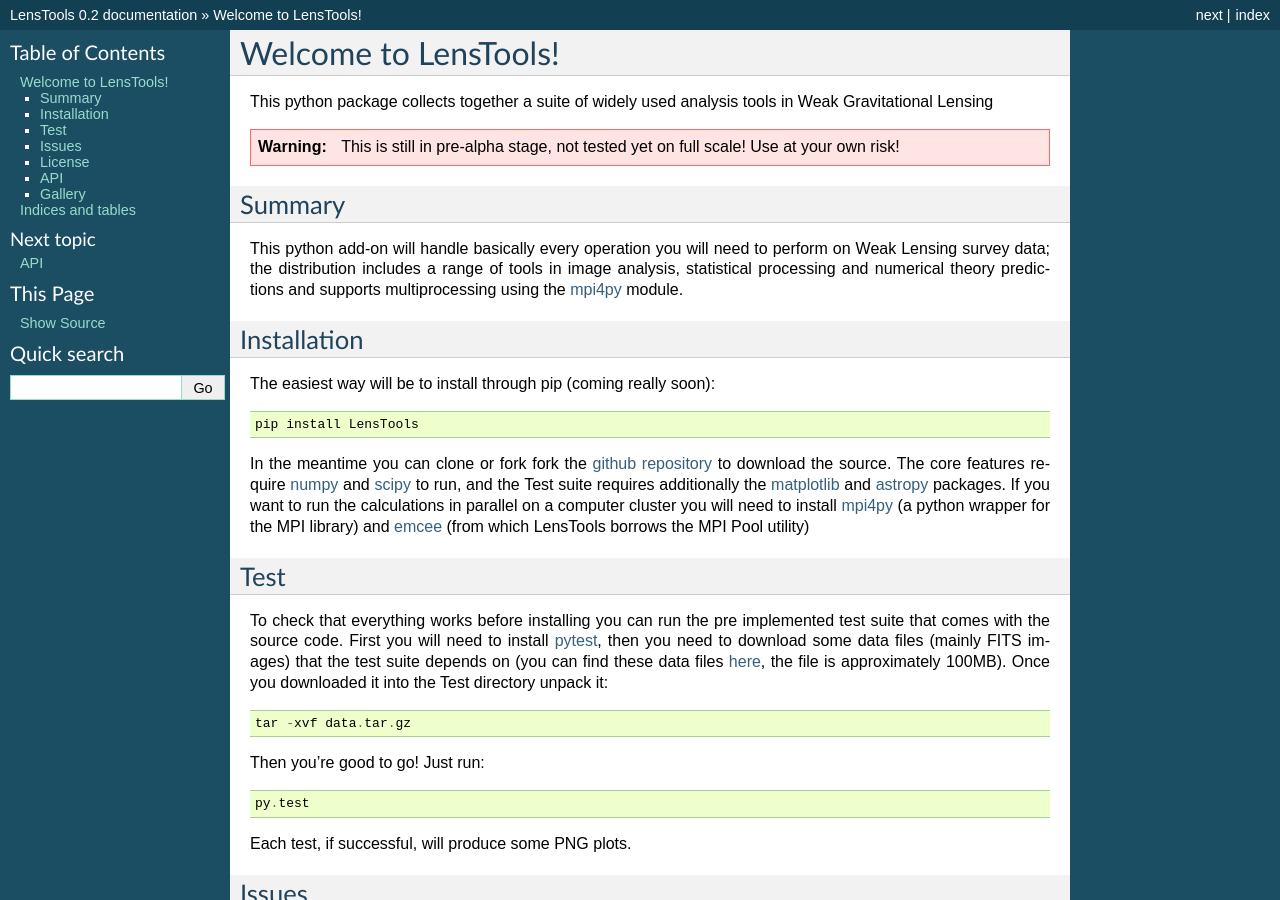
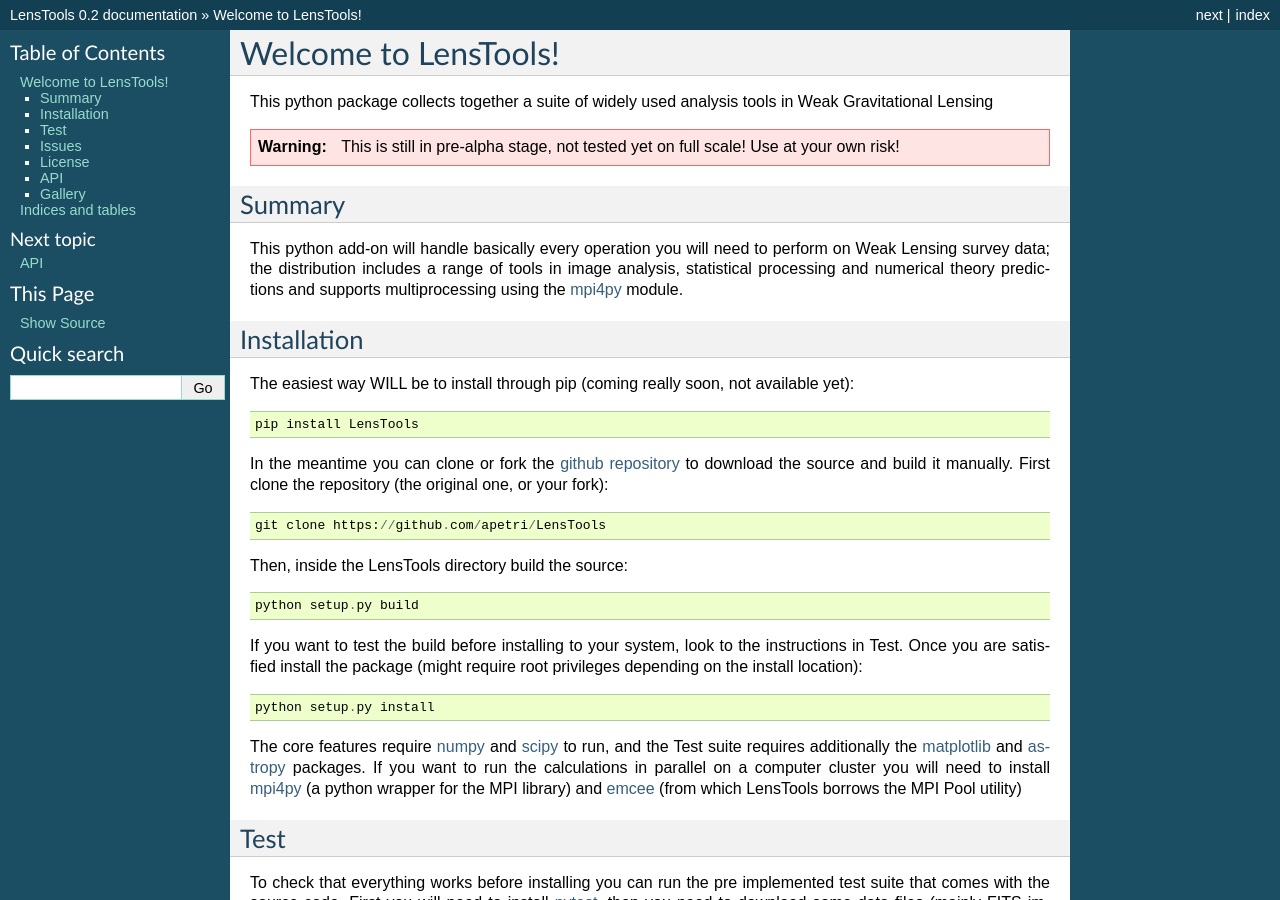
Before and after one commit to apetri/LensTools, a Sphinx documentation site: the page built from docs/source/index.rst, in a window 1280 px wide and 900 px high. Built offline with Sphinx 7.4.7, drawn with Linux system fonts in a browser that asks for light colours.

Commit message:
Update examples

```diff
--- a/docs/source/examples/histograms.rst
+++ b/docs/source/examples/histograms.rst
@@ -154,3 +154,7 @@
 You run this typing::
 
 	python histograms.py -p <path_to_your_simulations> -n <number_of_realizations>
+
+Or, if you have a MPI installation and want to run on multiple processors::
+
+	mpiexec -n <number_of_processors> python histograms.py -p <path_to_your_simulations> -n <number_of_realizations>
--- a/docs/source/index.rst
+++ b/docs/source/index.rst
@@ -20,11 +20,24 @@
 Installation
 ------------
 
-The easiest way will be to install through pip (coming really soon)::
+The easiest way WILL be to install through pip (coming really soon, not available yet)::
 
 	pip install LensTools
 
-In the meantime you can clone or fork fork the `github repository <https://github.com/apetri/LensTools>`_ to download the source. The core features require `numpy <http://www.numpy.org>`_ and `scipy <http://www.scipy.org>`_ to run, and the Test suite requires additionally the `matplotlib <http://matplotlib.org>`_ and `astropy <http://www.astropy.org>`_ packages. If you want to run the calculations in parallel on a computer cluster you will need to install `mpi4py <http://mpi4py.scipy.org>`_ (a python wrapper for the MPI library) and `emcee <http://dan.iel.fm/emcee/current/>`_ (from which LensTools borrows the MPI Pool utility)
+In the meantime you can clone or fork the `github repository <https://github.com/apetri/LensTools>`_ to download the source and build it manually.
+First clone the repository (the original one, or your fork)::
+
+   git clone https://github.com/apetri/LensTools
+
+Then, inside the LensTools directory build the source::
+
+   python setup.py build
+
+If you want to test the build before installing to your system, look to the instructions in Test. Once you are satisfied install the package (might require root privileges depending on the install location)::
+
+   python setup.py install
+
+The core features require `numpy <http://www.numpy.org>`_ and `scipy <http://www.scipy.org>`_ to run, and the Test suite requires additionally the `matplotlib <http://matplotlib.org>`_ and `astropy <http://www.astropy.org>`_ packages. If you want to run the calculations in parallel on a computer cluster you will need to install `mpi4py <http://mpi4py.scipy.org>`_ (a python wrapper for the MPI library) and `emcee <http://dan.iel.fm/emcee/current/>`_ (from which LensTools borrows the MPI Pool utility)
 
 Test
 ----
```
